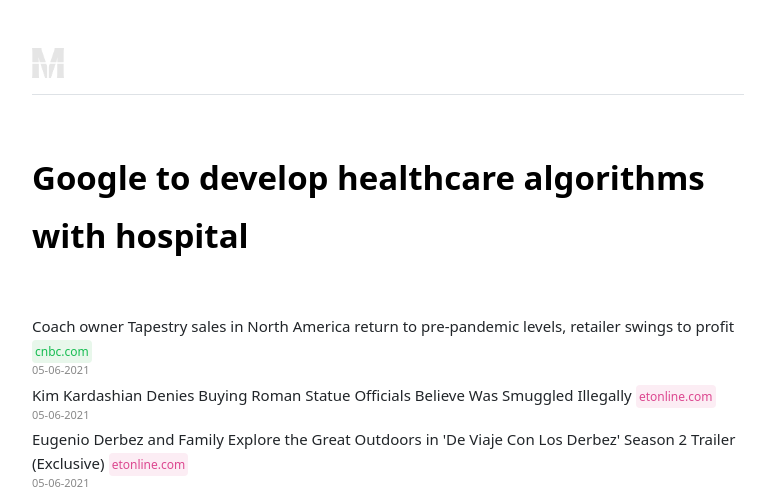
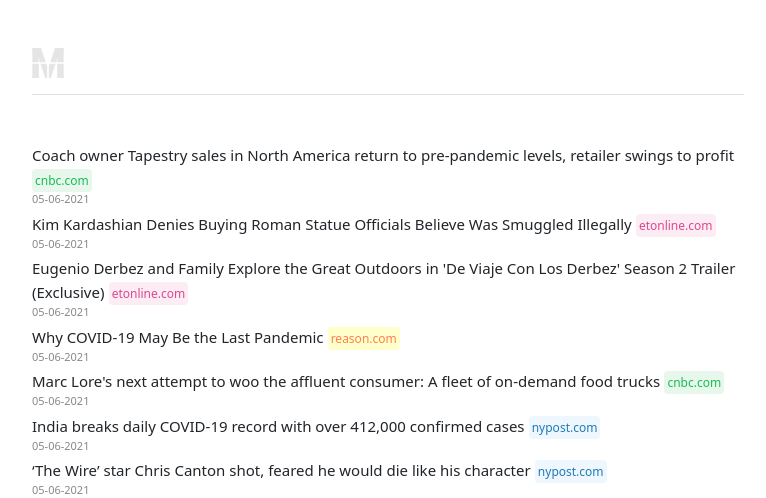
Before and after one commit to cwargas/colorstat_feed, a Flask app: page / in a window 1280 px wide. Shown: the top 498 px of the page, without its empty margins (252-1018 px from the left). Run offline with Flask 2, Linux system fonts and the light colour scheme; data comes from the database, SQL or seed files in the repository.

Commit message:
removed main headline

```diff
--- a/templates/home.html
+++ b/templates/home.html
@@ -18,8 +18,8 @@
 
     <!-- MAIN HEADLINE -->
 <!--     <img src="/static/images/breaking.jpeg" class="img-fluid" height="200px">-->
-    <h1 id="headline" class="display-5 fw-bold text-black"><a href="https://www.wsj.com/articles/google-strikes-deal-with-hospital-chain-to-develop-healthcare-algorithms-11622030401?mod=hp_lead_pos1">Google to develop healthcare algorithms with hospital</a></h1>
-    <br><br>
+<!--    <h1 id="headline" class="display-5 fw-bold text-black"><a href="https://www.wsj.com/articles/google-strikes-deal-with-hospital-chain-to-develop-healthcare-algorithms-11622030401?mod=hp_lead_pos1">Google to develop healthcare algorithms with hospital</a></h1>-->
+<!--    <br><br>-->
 
 
     {% for article in articles.items %}
```
